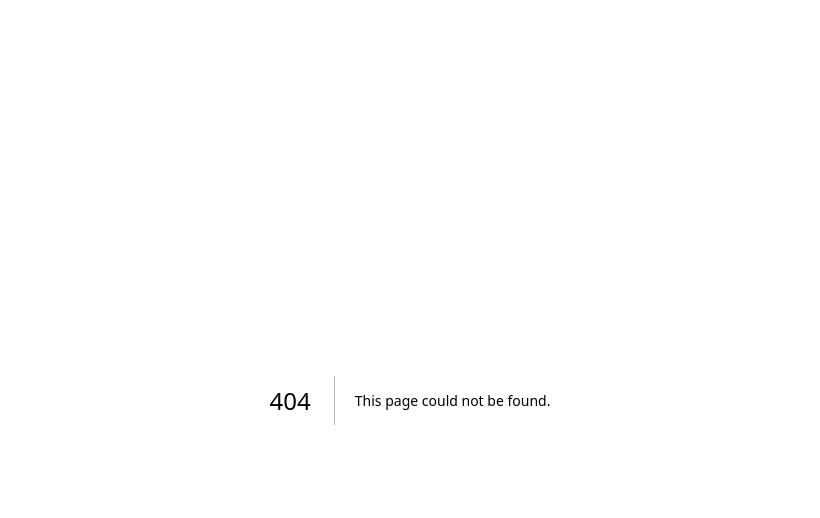
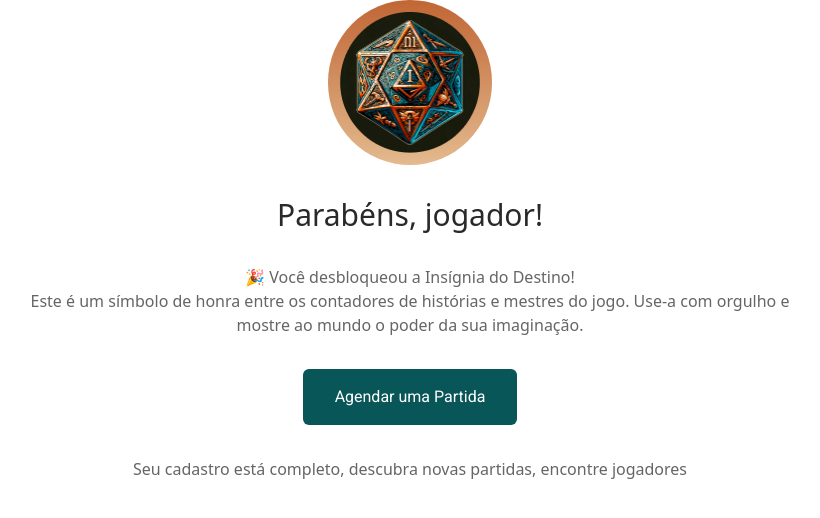
Before and after one commit to Quest-Finder/temvagamestre.frontend, a Next.js app: page /registration/final in a window 1280 px wide. Before the commit this address had no page. Shown: the top 518 px of the page, without its empty margins (230-1050 px from the left). Built offline with nearby package versions, Linux system fonts and the light colour scheme.

Commit message:
feat: created last register player form page

```diff
--- a/src/app/(home)/page.tsx
+++ b/src/app/(home)/page.tsx
@@ -11,6 +11,9 @@ export default function Home() {
         <Link href='/user/profile?show=profile'>
           <Button>profile</Button>
         </Link>
+        <Link href='/registration/final?show=final'>
+          <Button>conclusion</Button>
+        </Link>
       </div>
     </main>
   )
--- /dev/null
+++ b/src/app/registration/final/page.tsx
@@ -0,0 +1,5 @@
+import { FormConclusion } from '@/features/player-registration/conclusion/FormConclusion'
+
+export default function Form() {
+  return <FormConclusion />
+}
--- /dev/null
+++ b/src/features/player-registration/conclusion/FormConclusion.tsx
@@ -0,0 +1,30 @@
+import { Button } from '@/components/ui/button'
+import { PlayerFormConclusion } from '.'
+import { ConclusionBadge } from './components/ConclusionBadge'
+
+export function FormConclusion() {
+  return (
+    <PlayerFormConclusion.Root>
+      <ConclusionBadge />
+
+      <PlayerFormConclusion.Title>
+        Parabéns, jogador!
+      </PlayerFormConclusion.Title>
+
+      <PlayerFormConclusion.Text>
+        🎉 Você desbloqueou a Insígnia do Destino!
+        <br />
+        Este é um símbolo de honra entre os contadores de histórias e mestres do
+        jogo. Use-a com orgulho e mostre ao mundo o poder da sua imaginação.
+      </PlayerFormConclusion.Text>
+
+      <Button className='mt-4 h-full max-h-14 w-full max-w-[214px] text-base'>
+        Agendar uma Partida
+      </Button>
+
+      <PlayerFormConclusion.Text>
+        Seu cadastro está completo, descubra novas partidas, encontre jogadores
+      </PlayerFormConclusion.Text>
+    </PlayerFormConclusion.Root>
+  )
+}
--- /dev/null
+++ b/src/features/player-registration/conclusion/components/ConclusionBadge.tsx
@@ -0,0 +1,13 @@
+import Image from 'next/image'
+import Badge from '@/assets/images/InsigneaDoDestino.png'
+
+export function ConclusionBadge() {
+  return (
+    <div className='size-[10.288rem] rounded-full bg-gradient-to-b from-secondary-600 to-secondary-300 p-3'>
+      <Image
+        src={Badge}
+        alt='Badge Insígnia do Destino'
+      />
+    </div>
+  )
+}
--- /dev/null
+++ b/src/features/player-registration/conclusion/components/ConclusionRoot.tsx
@@ -0,0 +1,22 @@
+import { cn } from '@/lib/utils'
+import { HTMLAttributes, ReactNode } from 'react'
+
+interface ConclusionRootProps
+  extends React.DetailedHTMLProps<HTMLAttributes<HTMLElement>, HTMLElement> {
+  children: ReactNode
+}
+
+export function ConclusionRoot({
+  children,
+  className,
+  ...props
+}: ConclusionRootProps) {
+  return (
+    <section
+      className={cn('flex flex-col items-center space-y-8', className)}
+      {...props}
+    >
+      {children}
+    </section>
+  )
+}
--- /dev/null
+++ b/src/features/player-registration/conclusion/components/ConclusionText.tsx
@@ -0,0 +1,22 @@
+import { cn } from '@/lib/utils'
+import React, { ReactNode } from 'react'
+
+interface ConclusionTextProps
+  extends React.HtmlHTMLAttributes<HTMLParagraphElement> {
+  children: ReactNode
+}
+
+export function ConclusionText({
+  children,
+  className,
+  ...props
+}: ConclusionTextProps) {
+  return (
+    <p
+      className={cn('max-w-[800px] text-center text-neutral-600', className)}
+      {...props}
+    >
+      {children}
+    </p>
+  )
+}
--- /dev/null
+++ b/src/features/player-registration/conclusion/components/ConclusionTitle.tsx
@@ -0,0 +1,21 @@
+import { cn } from '@/lib/utils'
+
+interface ConclusionTitleProps
+  extends React.HTMLAttributes<HTMLHeadingElement> {
+  children: string
+}
+
+export function ConclusionTitle({
+  children,
+  className,
+  ...props
+}: ConclusionTitleProps) {
+  return (
+    <h1
+      className={cn('text-3xl font-medium text-neutral-950', className)}
+      {...props}
+    >
+      {children}
+    </h1>
+  )
+}
--- /dev/null
+++ b/src/features/player-registration/conclusion/index.ts
@@ -0,0 +1,9 @@
+import { ConclusionText } from './components/ConclusionText'
+import { ConclusionRoot } from './components/ConclusionRoot'
+import { ConclusionTitle } from './components/ConclusionTitle'
+
+export const PlayerFormConclusion = {
+  Root: ConclusionRoot,
+  Title: ConclusionTitle,
+  Text: ConclusionText,
+}
```
Also changed, not shown: src/assets/images/InsigneaDoDestino.png (added).
